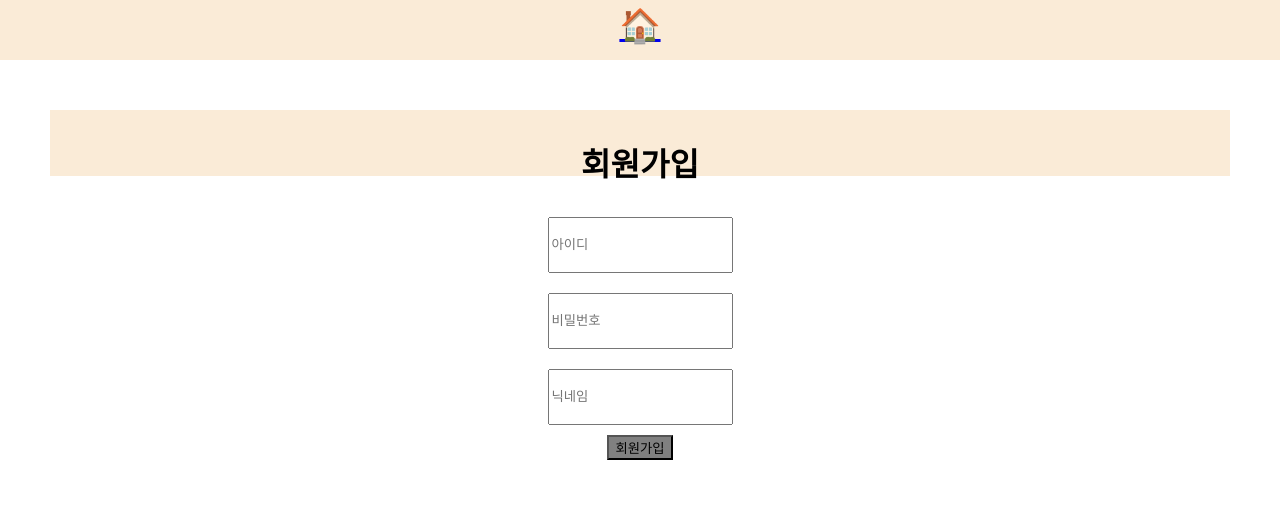
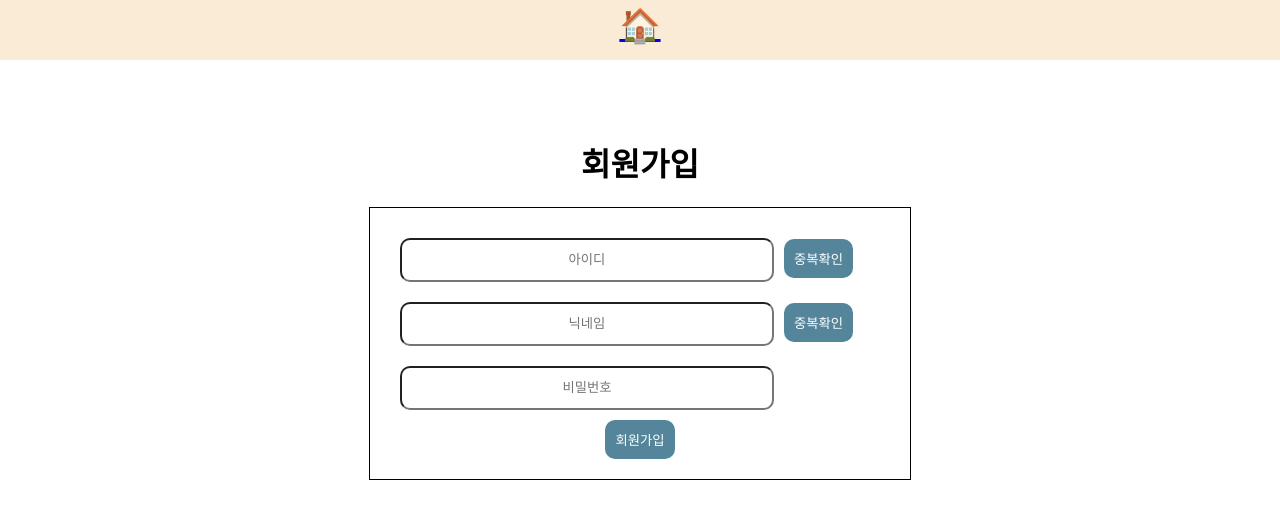
Before and after one commit to UkTheBlood/health-post, a React (Create React App) app: page /signup in a window 1280 px wide. Shown: the top 518 px of the page. Built offline with nearby package versions, Linux system fonts and the light colour scheme; no server answers; the HTML template or start-up script is replaced by a standard one.

Commit message:
signup valid checking function, css worked

```diff
--- a/package.json
+++ b/package.json
@@ -7,6 +7,7 @@
     "@testing-library/react": "^13.4.0",
     "@testing-library/user-event": "^13.5.0",
     "axios": "^1.3.4",
+    "bcrypt": "^5.1.0",
     "json-server": "^0.17.2",
     "react": "^18.2.0",
     "react-cookie": "^4.1.1",
--- a/src/pages/Login.js
+++ b/src/pages/Login.js
@@ -19,7 +19,7 @@ function Login() {
       );
 
       const jwtToken = data.data.token;
-      console.log("jwtToken", jwtToken)
+      console.log('jwtToken', jwtToken);
 
       // jwtToken 을 userToken으로 지정 => 쿠키에 토큰 저장
       setCookie('userToken', jwtToken);
--- a/src/pages/Signup.js
+++ b/src/pages/Signup.js
@@ -6,10 +6,73 @@ function Signup() {
   const [state, setState] = useState({
     id: '',
     pw: '',
-    nickname: '',
+    nickname: '', // 초기값을 빈 문자열로 변경
   });
 
+  const [idValid, setIdValid] = useState(false);
+  const [nicknameValid, setNicknameValid] = useState(false);
+
+  const handleIdCheck = async () => {
+    if (!state.id) {
+      alert('이메일을 입력해주세요.');
+      return;
+    }
+
+    try {
+      await axios.get(
+        `${process.env.REACT_APP_SERVER}/api/check/email?email=${state.id}`
+      );
+      alert('사용 가능한 이메일입니다.');
+      // if (Response.data) {
+      //   setIdValid(true);
+      //   alert('사용 가능한 이메일입니다.');
+      // }
+      // else {
+      //   setIdValid(false);
+      //   alert('중복된 이메일입니다.');
+      // }
+    } catch (error) {
+      console.error(error);
+      // setIdValid(false);
+      alert('중복된 이메일입니다.');
+    }
+  };
+
+  const handleNicknameCheck = async () => {
+    if (!state.nickname) {
+      alert('닉네임을 입력해주세요.');
+      return;
+    }
+
+    try {
+      await axios.get(
+        `${process.env.REACT_APP_SERVER}/api/check/nickname?nickname=${state.nickname}`
+      );
+      alert('사용 가능한 닉네임입니다.');
+      // if (Response.data) {
+      //   setNicknameValid(true);
+      //   alert('사용 가능한 닉네임입니다.');
+      // } else {
+      //   setNicknameValid(false);
+      //   alert('중복된 닉네임입니다.');
+      // }
+    } catch (error) {
+      console.error(error);
+      // setNicknameValid(false);
+      alert(error);
+    }
+  };
+
   const handleSignup = async () => {
+    // if (!idValid) {
+    //   alert('이메일 중복을 확인해주세요');
+    //   return;
+    // }
+    // if (!nicknameValid) {
+    //   alert('닉네임 중복을 확인해주세요');
+    //   return;
+    // }
+
     try {
       await axios.post(`${process.env.REACT_APP_SERVER}/api/signup`, {
         email: state.id,
@@ -22,6 +85,7 @@ function Signup() {
       // 에러메시지
     }
   };
+
   const handleChange = (e) => {
     const { name, value } = e.target;
     setState((prevState) => ({ ...prevState, [name]: value }));
@@ -30,7 +94,8 @@ function Signup() {
   return (
     <StDiv>
       <h1>회원가입</h1>
-      <div>
+      <StItem>
+        <StBox>
           <StInput
             type="text"
             name="id"
@@ -38,7 +103,21 @@ function Signup() {
             value={state.id}
             onChange={handleChange}
           />
-        <br></br>
+          <StCheckbutton onClick={handleIdCheck}>중복확인</StCheckbutton>
+        </StBox>
+
+        <StBox>
+          <StInput
+            type="text"
+            name="nickname"
+            placeholder="닉네임"
+            value={state.nickname}
+            onChange={handleChange}
+          />
+          <StCheckbutton onClick={handleNicknameCheck}>중복확인</StCheckbutton>
+        </StBox>
+
+        <StBox>
           <StInput
             type="password"
             name="pw"
@@ -46,17 +125,11 @@ function Signup() {
             value={state.pw}
             onChange={handleChange}
           />
-        <br></br>
-        <StInput
-          type="text"
-          name="nickname"
-          placeholder="닉네임"
-          value={state.nickname}
-          onChange={handleChange}
-        />
-        <br></br>
+        </StBox>
+        <div>
           <StBtn onClick={handleSignup}>회원가입</StBtn>
         </div>
+      </StItem>
     </StDiv>
   );
 }
@@ -67,16 +140,47 @@ const StDiv = styled.div`
   height: 50px;
   padding: 5px;
   text-align: center;
-  background-color: antiquewhite;
   border: 3px solid transparent;
   margin: 50px;
 `;
 
 const StInput = styled.input`
-  height: 50px;
+  height: 20px;
+  padding: 10px;
+  width: 350px;
   margin: 10px;
+  text-align: center;
+  border-radius: 10px;
 `;
 
 const StBtn = styled.button`
-  background-color: gray;
+  color: black;
+  padding: 10px;
+  border: none;
+  border-radius: 10px;
+  background-color: #54859a;
+  color: white;
 `;
+
+const StCheckbutton = styled.button`
+  color: black;
+  padding: 10px;
+  border: none;
+  border-radius: 10px;
+  background-color: #54859a;
+  color: white;
+`;
+
+const StItem = styled.div`
+  width: 500px;
+  border: 1px solid;
+  padding: 20px;
+  margin: auto;
+  display: flex;
+  flex-direction: column;
+  justify-content: flex-start;
+`;
+
+const StBox = styled.div`
+  margin-right: auto;
+`;
```
Also changed, not shown: src/api/comment/commentapi.js (+0 -7 lines), 1 other file (tests, documents, lock files or other folders). Lines whose indentation alone changed are shown as unchanged.
